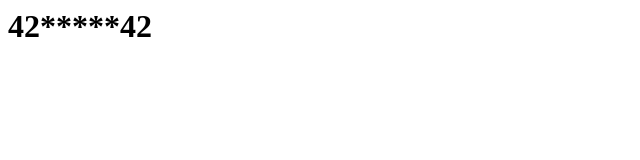
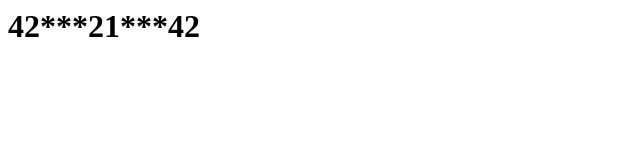
Before and after one commit to RogerSkyline/roger, a plain HTML site: page index.html in a window 1280 px wide. Shown: the whole page, without its empty margins (0-640 px from the left). Drawn offline with Linux system fonts and the light colour scheme.

Commit message:
Update index.html

```diff
--- a/index.html
+++ b/index.html
@@ -3,6 +3,6 @@
 		<title>SPRESTAY</title>
 	</head>
 	<body>
-		<h1>42*****42</h1>
+		<h1>42***21***42</h1>
         </body>
 </html>
```
